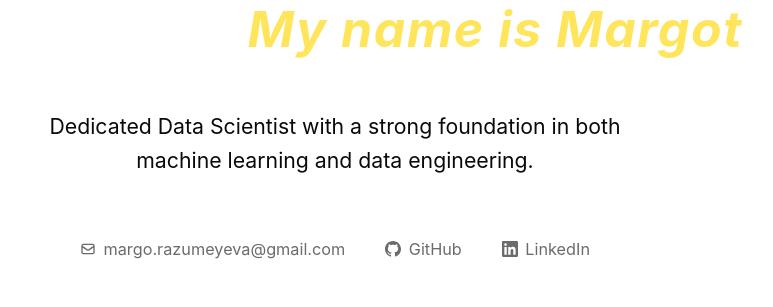
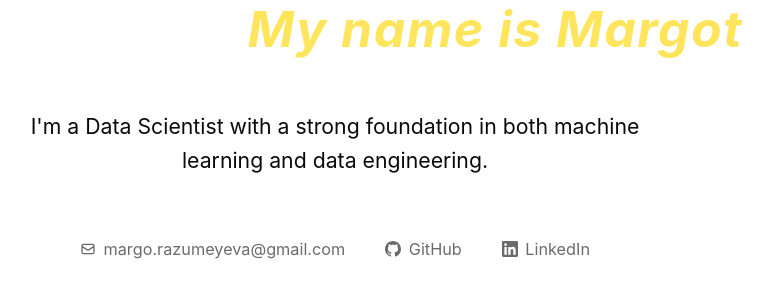
Before and after one commit to razmarrus/cv_rag, a FastAPI app: page / in a window 1280 px wide. Shown: the part 222-529 px from the top of the page, without its empty margins (305-1078 px from the left). Run offline with FastAPI, Linux system fonts and the light colour scheme; data that the repository does not hold is empty; parts of the project's set-up code (start-up, migrations or seed data) failed here and were passed over; some libraries are stand-ins or nearby versions.

Commit message:
fix: index

```diff
--- a/templates/index.html
+++ b/templates/index.html
@@ -109,7 +109,7 @@
             <div class="hero-line-1">Nice to meet you</div>
             <div class="hero-line-2">My name is Margot</div>
 
-            <p class="hero-subtitle">Dedicated Data Scientist with a strong foundation in both machine learning and data engineering.</p>
+            <p class="hero-subtitle">I'm a Data Scientist with a strong foundation in both machine learning and data engineering.</p>
 
             <!-- Contact Information -->
             <div class="contact-info">
```
